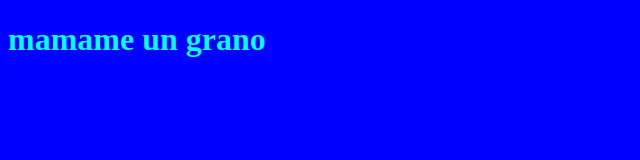
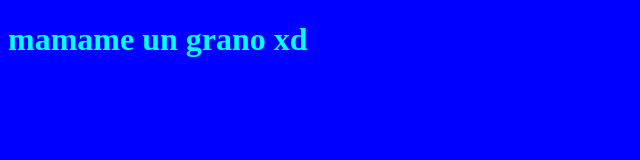
Before and after one commit to Ganscert/probando, a plain HTML site: page index.html in a window 1280 px wide. Shown: the full height of the page, 0-640 px from the left. Drawn offline with Linux system fonts and the light colour scheme.

Commit message:
Actualizar index.html

```diff
--- a/index.html
+++ b/index.html
@@ -7,7 +7,7 @@
    <link rel="stylesheet" href="jj.css">
 </head>
 <body>
-   <h1>mamame un grano</h1>
+   <h1>mamame un grano xd</h1>
 
 </body>
 </html>
```
